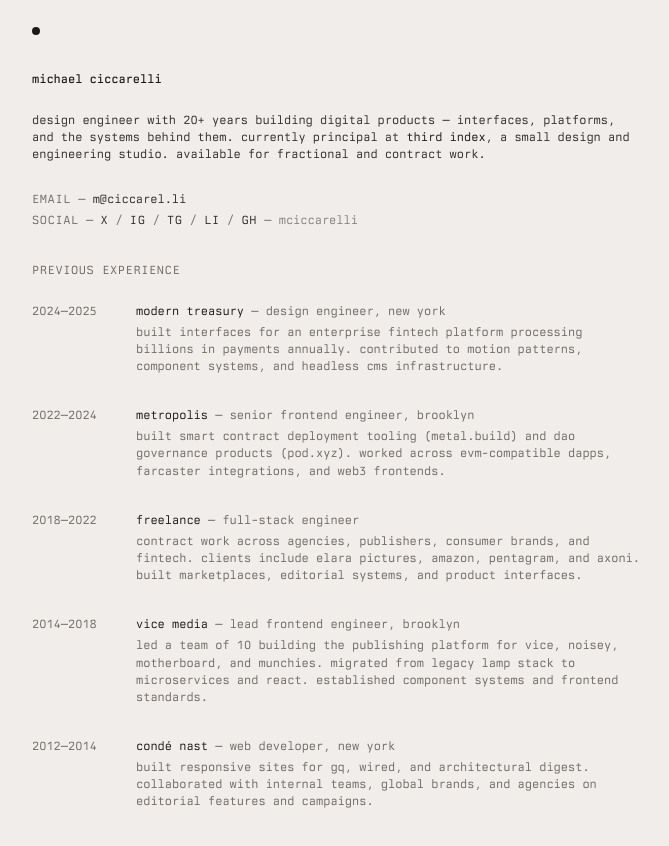
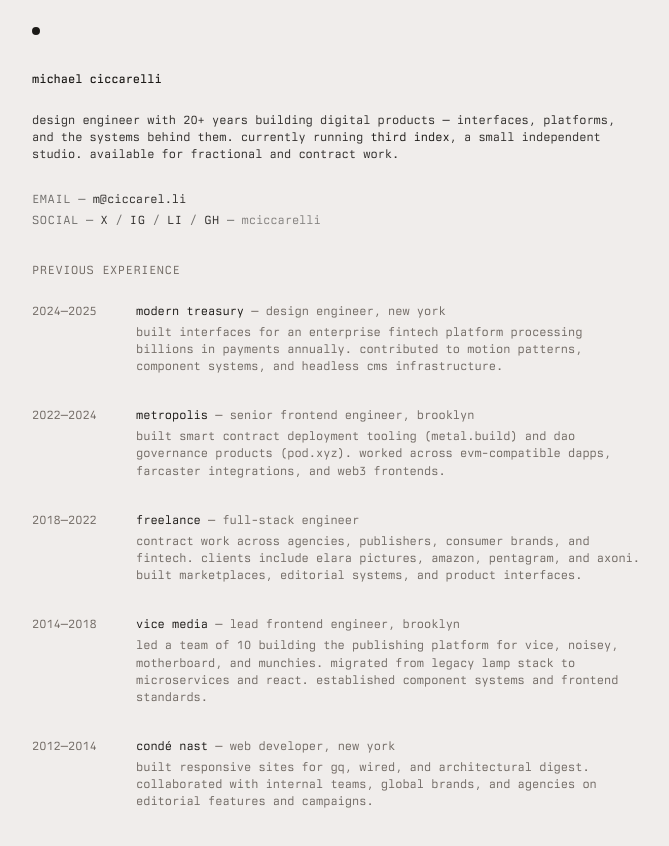
Before and after one commit to mciccarelli/personal-site, a Next.js app: page / in a window 1280 px wide. Shown: the top 846 px of the page, without its empty margins (304-973 px from the left). Built offline with nearby package versions, Linux system fonts and the light colour scheme.

Commit message:
update copy; rm telegram

```diff
--- a/components/social-links.tsx
+++ b/components/social-links.tsx
@@ -8,7 +8,6 @@ const DEFAULT_TEXT = 'mciccarelli';
 const links = [
 	{ label: 'x', href: 'https://x.com/mciccarelli', reveal: 'x.com/mciccarelli' },
 	{ label: 'ig', href: 'https://instagram.com/mciccarelli', reveal: 'instagram.com/mciccarelli' },
-	{ label: 'tg', href: 'https://t.me/mciccarelli', reveal: 't.me/mciccarelli' },
 	{ label: 'li', href: 'https://linkedin.com/in/mciccarelli', reveal: 'linkedin.com/in/mciccarelli' },
 	{ label: 'gh', href: 'https://github.com/mciccarelli', reveal: 'github.com/mciccarelli' },
 ];
--- a/data.json
+++ b/data.json
@@ -1,6 +1,6 @@
 {
 	"bio": [
-		"design engineer with 20+ years building digital products — interfaces, platforms, and the systems behind them. currently principal at [third index](https://thirdindex.co), a small design and engineering studio. available for fractional and contract work."
+		"design engineer with 20+ years building digital products — interfaces, platforms, and the systems behind them. currently running [third index](https://thirdindex.co), a small independent studio. available for fractional and contract work."
 	],
 	"timeline": [
 		{
```
